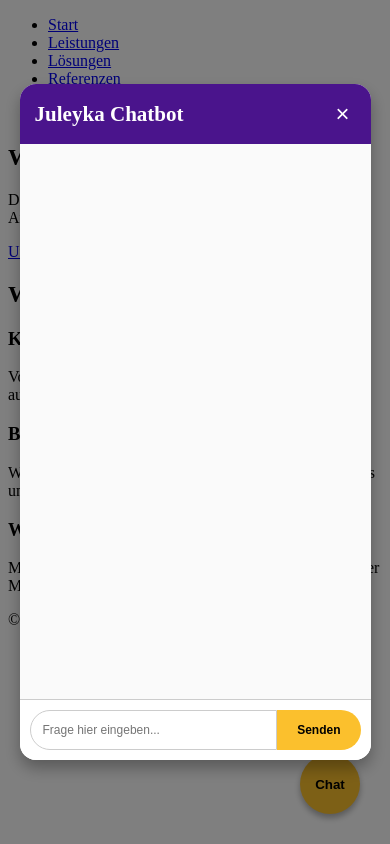
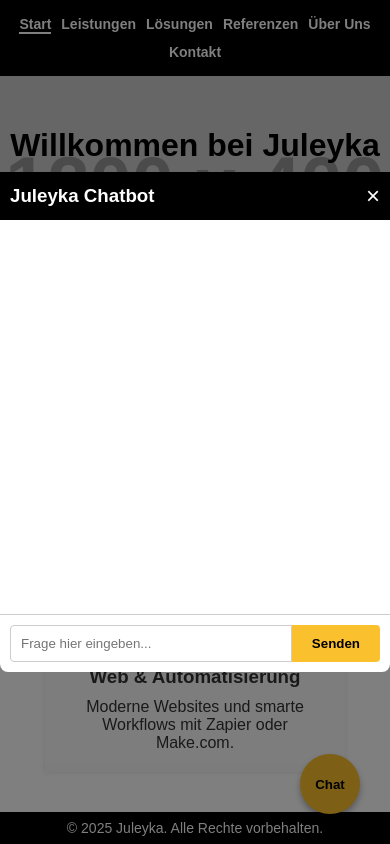
Before and after one commit to JuLeyKa/Website, a plain HTML site: page index.html in a window 390 px wide. Both pictures are taken after a click on the button "Chat". Drawn offline with Linux system fonts and the light colour scheme; placeholder pictures from the web are drawn by us.

Commit message:
Styles überarbeitet: Chatfenster-Design angepasst

```diff
--- a/style.css
+++ b/style.css
@@ -1,25 +1,209 @@
-/* Chatbot Button */
+/* Allgemeines Reset/Grundstyling */
+* {
+  box-sizing: border-box;
+  margin: 0;
+  padding: 0;
+}
+
+html, body {
+  height: 100%;
+}
+
+body {
+  font-family: Arial, sans-serif;
+  background-color: #f5f5f5;
+  color: #333;
+  display: flex;
+  flex-direction: column;
+}
+
+/* Navigation */
+header {
+  background-color: #000000;
+  padding: 10px 0;
+}
+nav ul {
+  list-style: none;
+  display: flex;
+  justify-content: center;
+}
+nav ul li {
+  margin: 0 15px;
+}
+nav ul li a {
+  color: #fff;
+  text-decoration: none;
+  font-weight: bold;
+}
+nav ul li a.active {
+  border-bottom: 2px solid #fff;
+}
+
+/* Hero */
+.hero {
+  background: url('https://via.placeholder.com/1200x400/4A148C/FFFFFF?text=KI+Solutions') no-repeat center center;
+  background-size: cover;
+  height: 400px;
+  display: flex;
+  align-items: center;
+  justify-content: center;
+}
+.hero-content {
+  text-align: center;
+  color: #fff;
+}
+.hero-content h1 {
+  font-size: 48px;
+  margin-bottom: 10px;
+  color: #000;
+}
+.hero-content p {
+  font-size: 24px;
+  margin-bottom: 20px;
+  color: #000;
+}
+.btn {
+  background-color: #FBC02D;
+  color: #333;
+  padding: 10px 20px;
+  text-decoration: none;
+  border: none;
+  font-weight: bold;
+  border-radius: 4px;
+  cursor: pointer;
+}
+
+/* Abschnittsheader */
+.section-header {
+  text-align: center;
+  padding: 40px 0 20px 0;
+}
+.section-header h1 {
+  margin-bottom: 10px;
+}
+
+/* Pitch Cards */
+.pitch {
+  padding: 40px 20px;
+  background-color: #fff;
+  text-align: center;
+}
+.pitch-cards {
+  display: flex;
+  flex-wrap: wrap;
+  justify-content: center;
+  gap: 20px;
+}
+.pitch-card {
+  background-color: #fafafa;
+  padding: 20px;
+  width: 250px;
+  box-shadow: 0 0 5px rgba(0,0,0,0.1);
+}
+.pitch-card h3 {
+  margin-bottom: 10px;
+}
+
+/* Use Cases */
+.use-cases {
+  padding: 20px;
+  display: flex;
+  flex-direction: column;
+  gap: 20px;
+}
+.use-case-item {
+  background-color: #fff;
+  padding: 20px;
+  border-left: 5px solid #4A148C;
+}
+
+/* Kontaktformular */
+.contact-section {
+  padding: 20px;
+}
+.contact-form {
+  max-width: 600px;
+  margin: 0 auto;
+  display: flex;
+  flex-direction: column;
+}
+.contact-form label {
+  margin: 10px 0 5px 0;
+  font-weight: bold;
+}
+.contact-form input,
+.contact-form textarea {
+  padding: 10px;
+  margin-bottom: 10px;
+  border: 1px solid #ccc;
+  border-radius: 4px;
+}
+
+/* Footer */
+footer {
+  background-color: #000000;
+  color: #fff;
+  text-align: center;
+  padding: 10px;
+  margin-top: auto;
+}
+
+/* Responsive Design */
+@media (max-width: 768px) {
+
+  /* Footer etwas kleiner */
+  footer {
+    font-size: 14px;
+    padding: 8px;
+  }
+
+  /* Hero-Text anpassen */
+  .hero-content h1 {
+    font-size: 32px;
+  }
+  .hero-content p {
+    font-size: 18px;
+  }
+  .btn {
+    padding: 8px 16px;
+    font-size: 14px;
+  }
+
+  /* Pitch-Karten anordnen */
+  .pitch-card {
+    width: 100%;
+    max-width: 300px;
+    margin: 0 auto;
+  }
+
+  /* Navigation soll umbrechen können */
+  nav ul {
+    flex-wrap: wrap;         /* <-- wichtig für Zeilenumbruch */
+    justify-content: center; /* zentriert die Links */
+  }
+  nav ul li {
+    margin: 5px;            /* geringeres Margin, damit's nicht zu breit wird */
+  }
+  nav ul li a {
+    font-size: 14px;        /* ggf. kleinere Schrift auf Mobile */
+  }
+}
+
+/* Chatbot */
 .chatbot-button {
   position: fixed;
   bottom: 30px;
   right: 30px;
   background-color: #FBC02D;
-  color: #000;
   border: none;
   border-radius: 50%;
   width: 60px;
   height: 60px;
   font-weight: bold;
   cursor: pointer;
-  box-shadow: 0 4px 6px rgba(0, 0, 0, 0.3);
-  transition: transform 0.2s ease-in-out;
+  box-shadow: 0 4px 6px rgba(0,0,0,0.3);
 }
 
-.chatbot-button:hover {
-  transform: scale(1.1); /* Hover-Effekt */
-}
-
-/* Chat-Overlay */
 .chat-overlay {
   position: fixed;
   top: 0;
@@ -27,137 +211,61 @@
   width: 100%;
   height: 100%;
   background-color: rgba(0, 0, 0, 0.5);
-  display: none;
+  display: none; /* initially hidden */
   align-items: center;
   justify-content: center;
-  z-index: 9999;
 }
 
-/* Chatfenster */
 .chat-window {
   background-color: #fff;
   width: 400px;
-  height: 600px;
-  border-radius: 16px; /* Runde Ecken */
+  height: 500px;
+  border-radius: 8px;
   display: flex;
   flex-direction: column;
-  box-shadow: 0 8px 16px rgba(0, 0, 0, 0.3); /* Schönerer Schatten */
-  overflow: hidden; /* Verhindert Überlauf */
 }
 
-/* Header des Chatfensters */
 .chat-header {
-  background-color: #4A148C; /* Lila für Akzent */
+  background-color: #000000;
   color: #fff;
-  padding: 15px;
+  padding: 10px;
   display: flex;
   justify-content: space-between;
   align-items: center;
-  font-size: 18px;
 }
-
 .chat-header h3 {
   margin: 0;
 }
-
 .chat-header button {
   background: none;
   border: none;
   color: #fff;
   font-size: 24px;
   cursor: pointer;
-  transition: transform 0.2s ease-in-out;
 }
 
-.chat-header button:hover {
-  transform: rotate(90deg); /* Rotations-Effekt beim Hover */
-}
-
-/* Nachrichtenbereich */
 .chat-messages {
   flex: 1;
   padding: 10px;
   overflow-y: auto;
-  background-color: #fafafa;
-  display: flex;
-  flex-direction: column;
-  gap: 10px; /* Abstand zwischen Nachrichten */
 }
 
-/* Nachrichten-Design */
-.message {
-  padding: 10px 15px;
-  border-radius: 12px;
-  max-width: 70%;
-  word-wrap: break-word;
-}
-
-/* Nutzer-Nachrichten */
-.user-message {
-  align-self: flex-end;
-  background-color: #d4edda; /* Grün für Nutzer */
-  color: #155724;
-  text-align: right;
-  box-shadow: 0 2px 4px rgba(0, 0, 0, 0.1);
-}
-
-/* Bot-Nachrichten */
-.bot-message {
-  align-self: flex-start;
-  background-color: #e3e3e3; /* Hellgrau für Bot */
-  color: #333;
-  text-align: left;
-  box-shadow: 0 2px 4px rgba(0, 0, 0, 0.1);
-}
-
-/* Eingabebereich */
 .chat-input {
   display: flex;
   padding: 10px;
   border-top: 1px solid #ccc;
-  background-color: #fff;
 }
-
 .chat-input input {
   flex: 1;
-  padding: 12px;
-  border-radius: 20px 0 0 20px; /* Runde Kanten links */
+  padding: 10px;
+  border-radius: 4px 0 0 4px;
   border: 1px solid #ccc;
-  font-size: 14px;
-  outline: none;
 }
-
 .chat-input button {
-  padding: 12px 20px;
-  background-color: #FBC02D; /* Gelb für CTA */
+  padding: 10px 20px;
+  background-color: #FBC02D;
   border: none;
-  border-radius: 0 20px 20px 0; /* Runde Kanten rechts */
+  cursor: pointer;
+  border-radius: 0 4px 4px 0;
   font-weight: bold;
-  color: #000;
-  cursor: pointer;
-  transition: background-color 0.3s ease;
 }
-
-.chat-input button:hover {
-  background-color: #FFD54F; /* Helleres Gelb beim Hover */
-}
-
-/* Responsives Design */
-@media (max-width: 768px) {
-  .chat-window {
-    width: 90%;
-    height: 80%;
-  }
-
-  .chat-messages {
-    padding: 5px;
-  }
-
-  .chat-input input {
-    font-size: 12px;
-  }
-
-  .chat-input button {
-    font-size: 12px;
-  }
-}
```
Also changed, not shown: main.js (line endings or trailing spaces).
